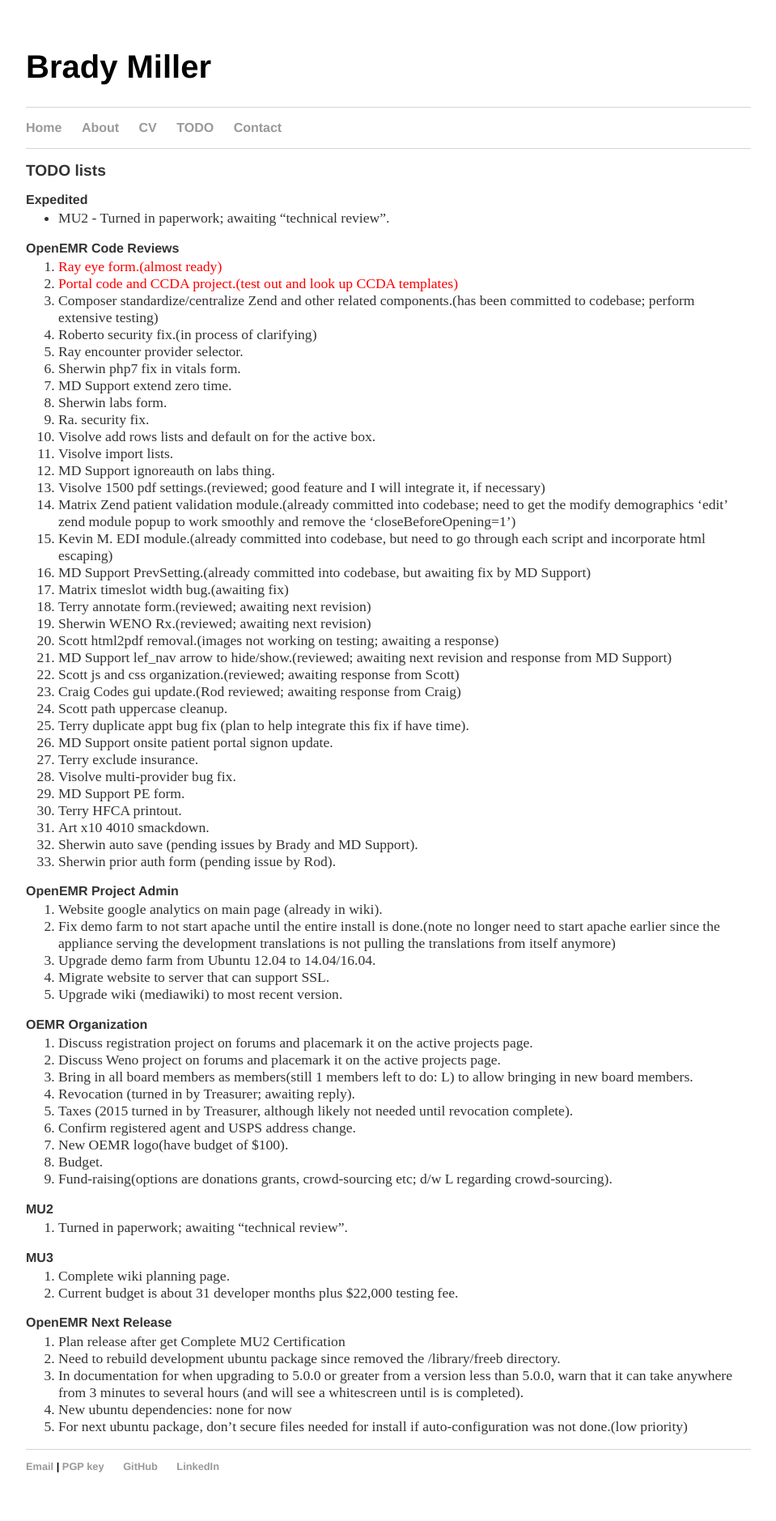
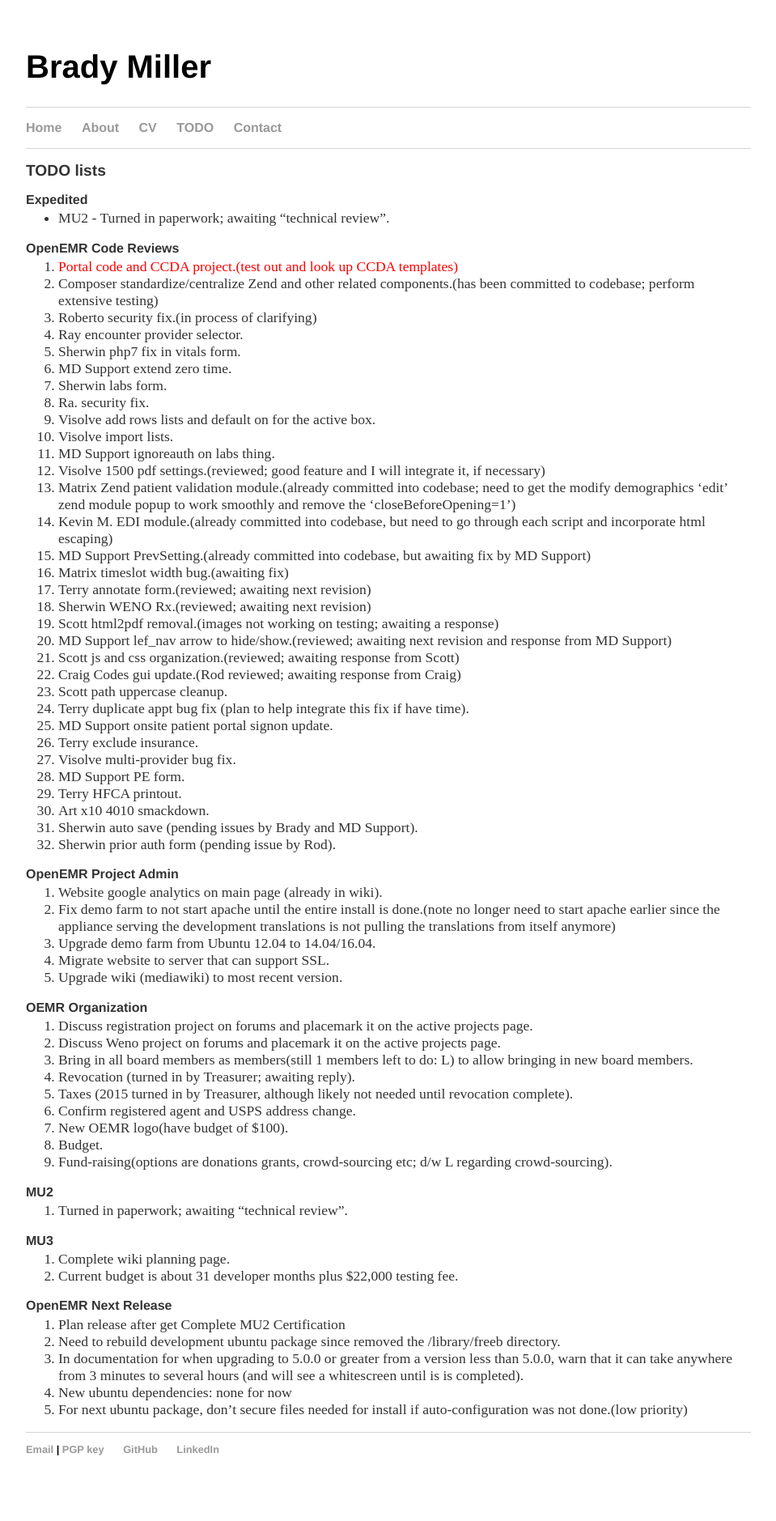
Before and after one commit to bradymiller/bradymiller.github.io, a Jekyll site: the page built from todo/index.md, in a window 1280 px wide. Shown: the whole page at 81% size, without its empty margins (160-1119 px from the left). Built offline with Jekyll 4.4.1, drawn with Linux system fonts in a browser that asks for light colours; after the commit the page ends 1858 px from its top, so only the background shows below that.

Commit message:
Update todo list

```diff
--- a/todo/index.md
+++ b/todo/index.md
@@ -7,7 +7,6 @@
 * MU2 - Turned in paperwork; awaiting "technical review".
 
 ### OpenEMR Code Reviews
-1. <span style="color: red">Ray eye form.(almost ready)</span>
 1. <span style="color: red">Portal code and CCDA project.(test out and look up CCDA templates)</span>
 1. Composer standardize/centralize Zend and other related components.(has been committed to codebase; perform extensive testing)
 1. Roberto security fix.(in process of clarifying)
```
